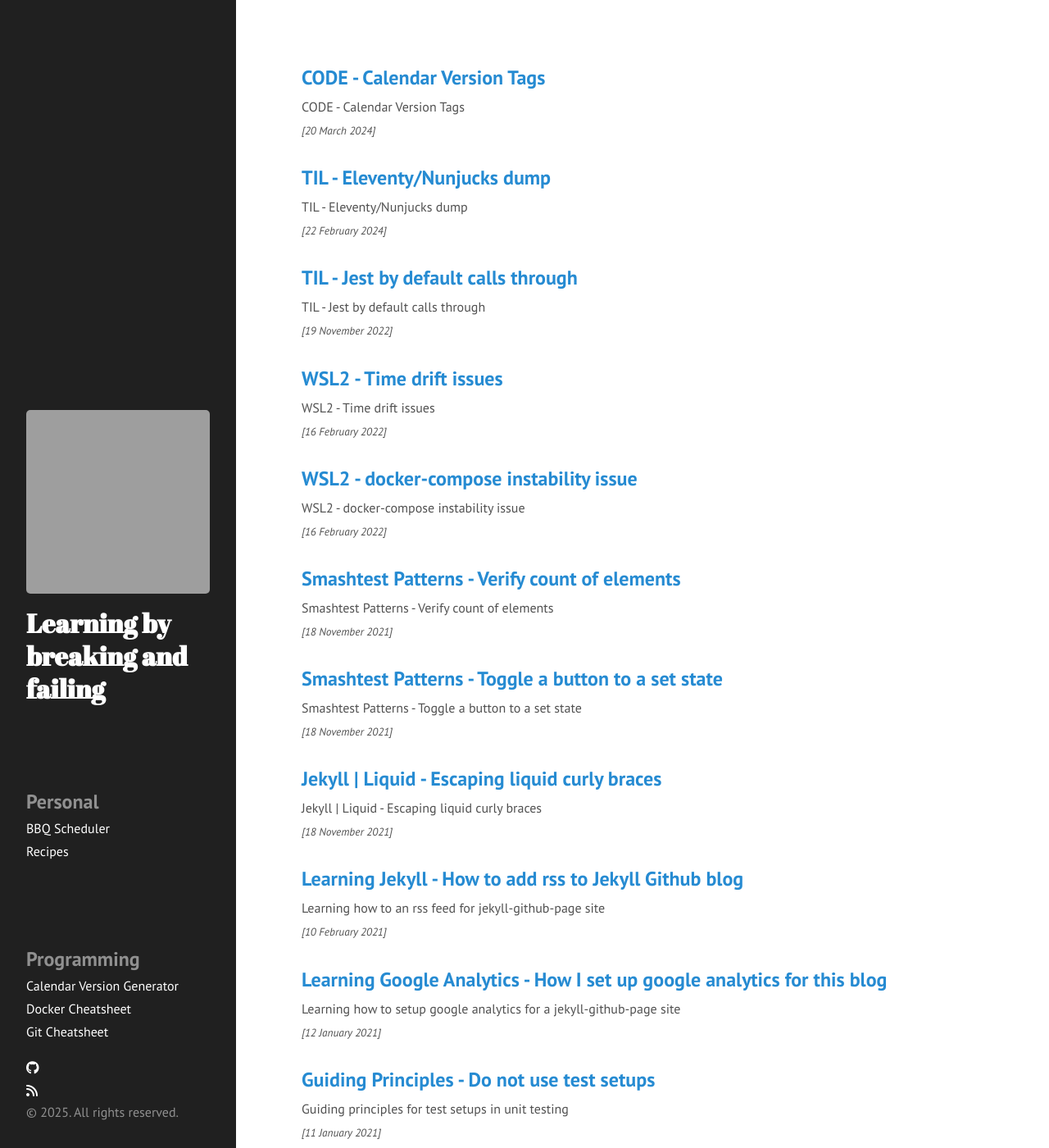
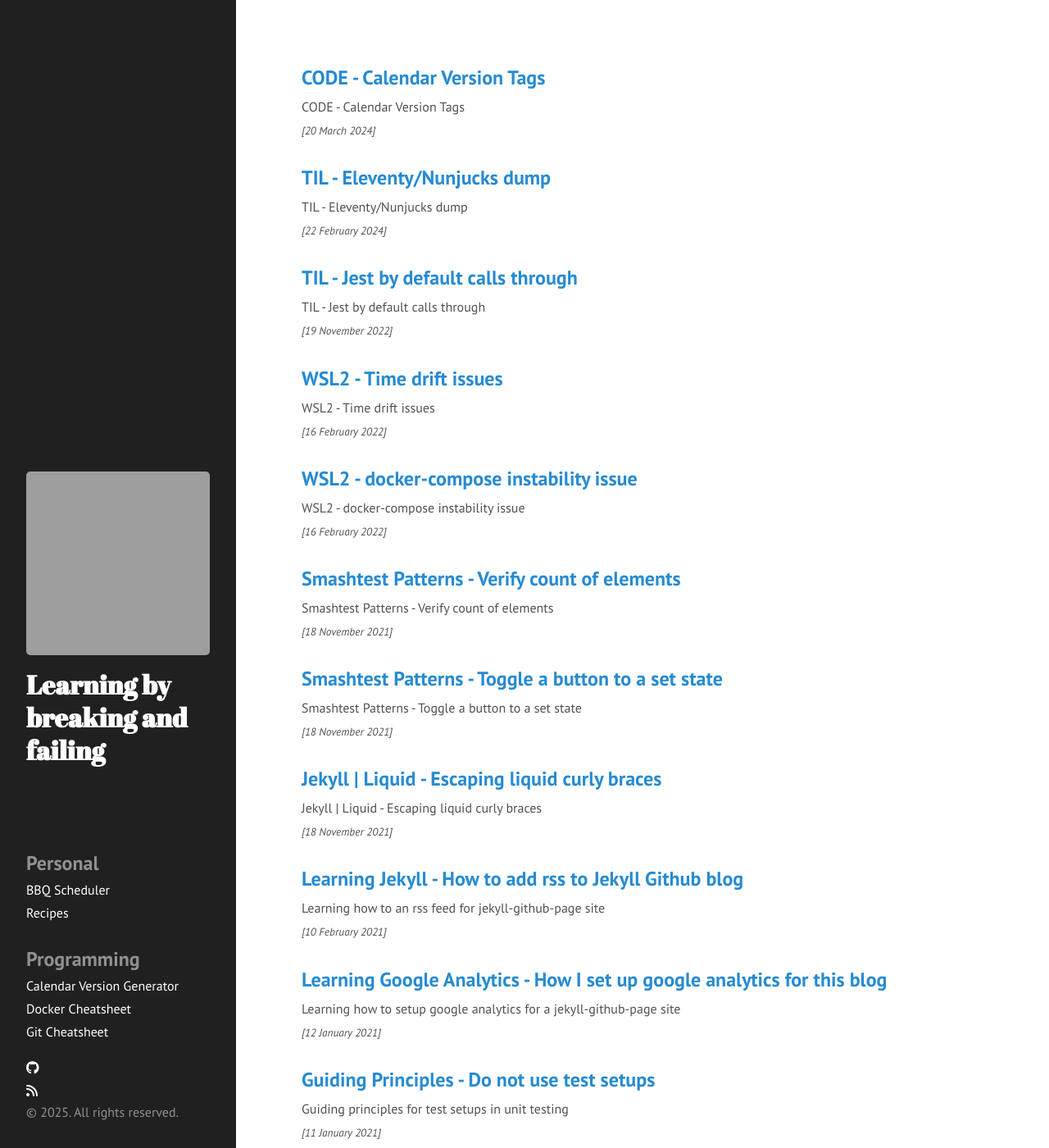
Before and after one commit to slowmonkey/slowmonkey.github.io, a Jekyll site: the page built from index.html, in a window 1280 px wide and 1400 px high. Shown: the whole window at 82% size. Built offline with Jekyll 4.4.1, drawn with Linux system fonts in a browser that asks for light colours; nearby versions of some CDN libraries; grey boxes are pictures that could not be loaded.

```diff
--- a/assets/css/hyde.css
+++ b/assets/css/hyde.css
@@ -103,7 +103,7 @@
   .sidebar-nav-header {
     font-size: 24px !important;
     font-weight: bold;
-    margin-top: 100px;
+    margin-top: 25px;
   }
 
 
```
Also changed, not shown: _includes/sidebar.html (+4 -8 lines), _recipes/2025-03-05-amatriciana.md (+1 -1 lines).
